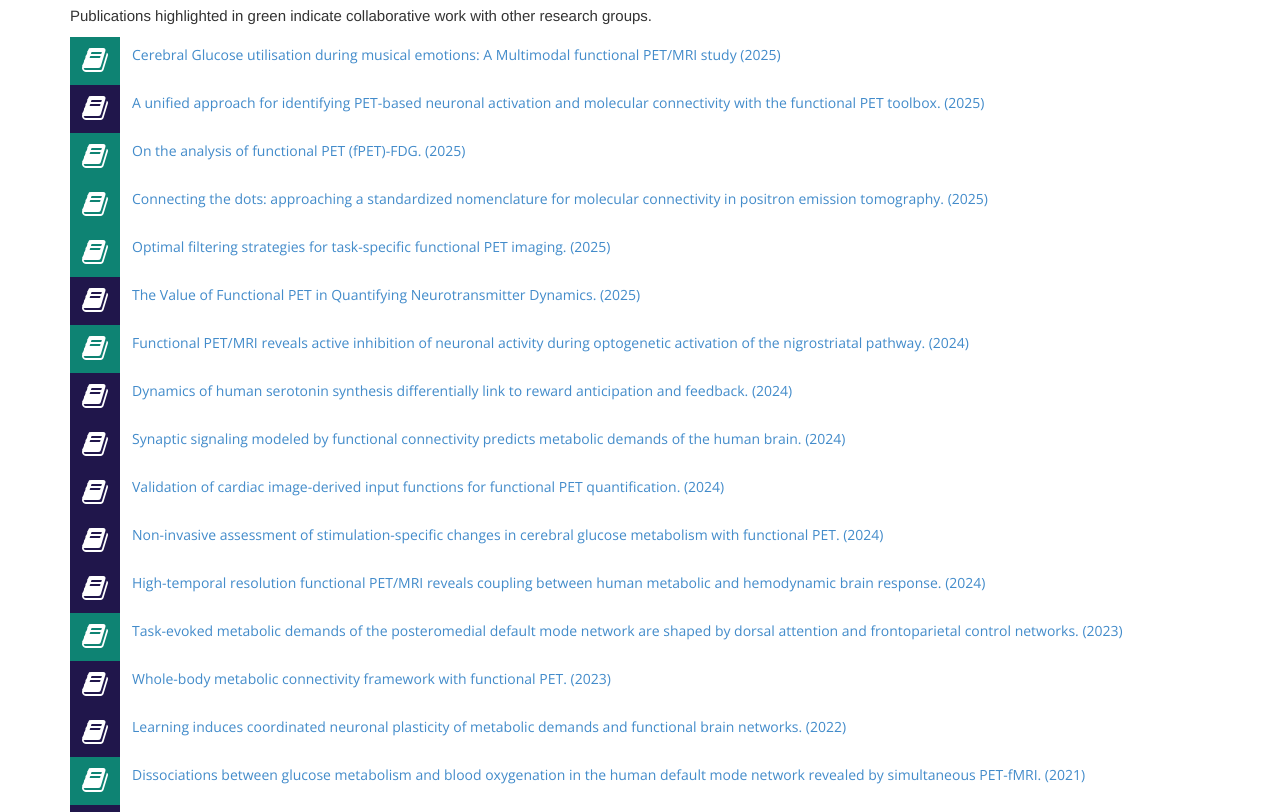
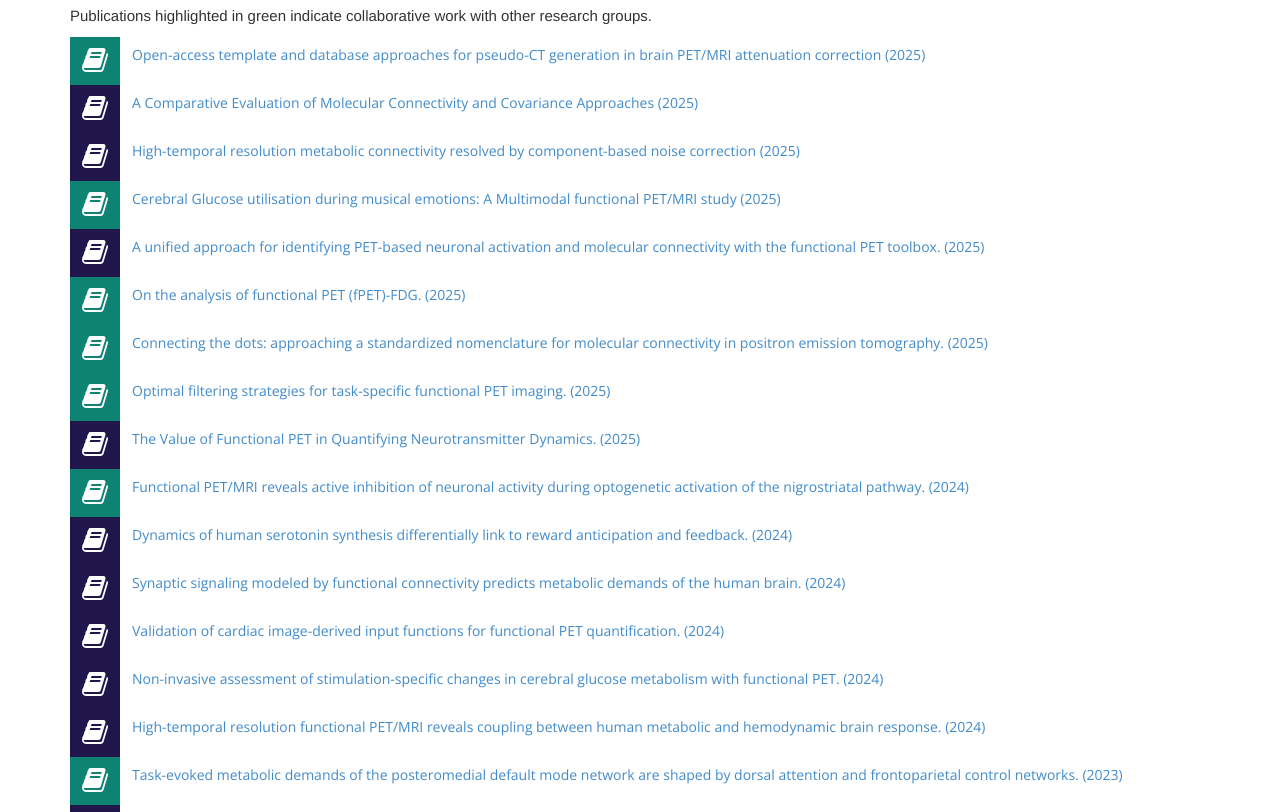
Before and after one commit to NeuroimagingLabsMUV/fPET-toolbox, a plain HTML site: page docs/publications.html in a window 1280 px wide. Shown: the part 1060-1872 px from the top of the page. Drawn offline with nearby package versions, Linux system fonts and the light colour scheme.

Commit message:
update
new manuscripts added

```diff
--- a/docs/publications.html
+++ b/docs/publications.html
@@ -64,21 +64,21 @@
 			<!-- Article content -->
 			<article class="col-sm-12 maincontent">
 				<h3>Important Resources</h3>
-               <a href="https://link.springer.com/article/10.1007/s00259-025-07357-1"><div class="blockquote-box2 blockquote-primary clearfix">
+               <a href="https://github.com/NeuroimagingLabsMUV/fPET-toolbox/blob/main/fPETToolbox_Manual.pdf"><div class="blockquote-box2 blockquote-primary clearfix">
                 <div class="square2 pull-left">
                     <i class="fa fa-bookmark fa-2x circle"></i>
                 </div>
                 <h4>
                     fPET Toolbox User Manual</h4>
             </div></a>
-				<a href="https://github.com/NeuroimagingLabsMUV/fPET-toolbox/blob/main/fPETToolbox_Manual.pdf"><div class="blockquote-box2 blockquote-primary clearfix">
+				<a href="https://journals.sagepub.com/doi/10.1177/0271678X251370831"><div class="blockquote-box2 blockquote-primary clearfix">
                 <div class="square2 pull-left">
                     <i class="fa fa-bookmark fa-2x circle"></i>
                 </div>
                 <h4>
                     fPET Toolbox Manuscript</h4>
             </div></a>
-			  <a href="https://journals.sagepub.com/doi/10.1177/0271678X251370831"><div class="blockquote-box2 blockquote-primary clearfix">
+			  <a href="https://link.springer.com/article/10.1007/s00259-025-07357-1"><div class="blockquote-box2 blockquote-primary clearfix">
                 <div class="square2 pull-left">
                     <i class="fa fa-bookmark fa-2x circle"></i>
                 </div>
@@ -107,6 +107,36 @@
 				<h3>Publications</h3>
 				<p> Publications highlighted in green indicate collaborative work with other research groups.</p>
 				<div class="pub-list">
+<a href="https://doi.org/10.64898/2025.12.22.695942" target="_blank">
+    <div class="blockquote-box2 blockquote-primary clearfix">
+        <div class="square3 pull-left">
+            <i class="fa fa-book fa-2x circle"></i>
+        </div>
+        <h5>
+            Open-access template and database approaches for pseudo-CT generation in brain PET/MRI attenuation correction (2025)
+        </h5>
+    </div>
+</a>
+<a href=" https://doi.org/10.64898/2025.12.17.694867" target="_blank">
+    <div class="blockquote-box2 blockquote-primary clearfix">
+        <div class="square2 pull-left">
+            <i class="fa fa-book fa-2x circle"></i>
+        </div>
+        <h5>
+            A Comparative Evaluation of Molecular Connectivity and Covariance Approaches (2025)
+        </h5>
+    </div>
+</a>
+<a href=" https://doi.org/10.1101/2025.08.18.670788" target="_blank">
+    <div class="blockquote-box2 blockquote-primary clearfix">
+        <div class="square2 pull-left">
+            <i class="fa fa-book fa-2x circle"></i>
+        </div>
+        <h5>
+            High-temporal resolution metabolic connectivity resolved by component-based noise correction (2025)
+        </h5>
+    </div>
+</a>
 <a href="https://doi.org/10.1101/2025.08.28.672829" target="_blank">
     <div class="blockquote-box2 blockquote-primary clearfix">
         <div class="square3 pull-left">
```
Also changed, not shown: docs/index.html (+1 -1 lines).
